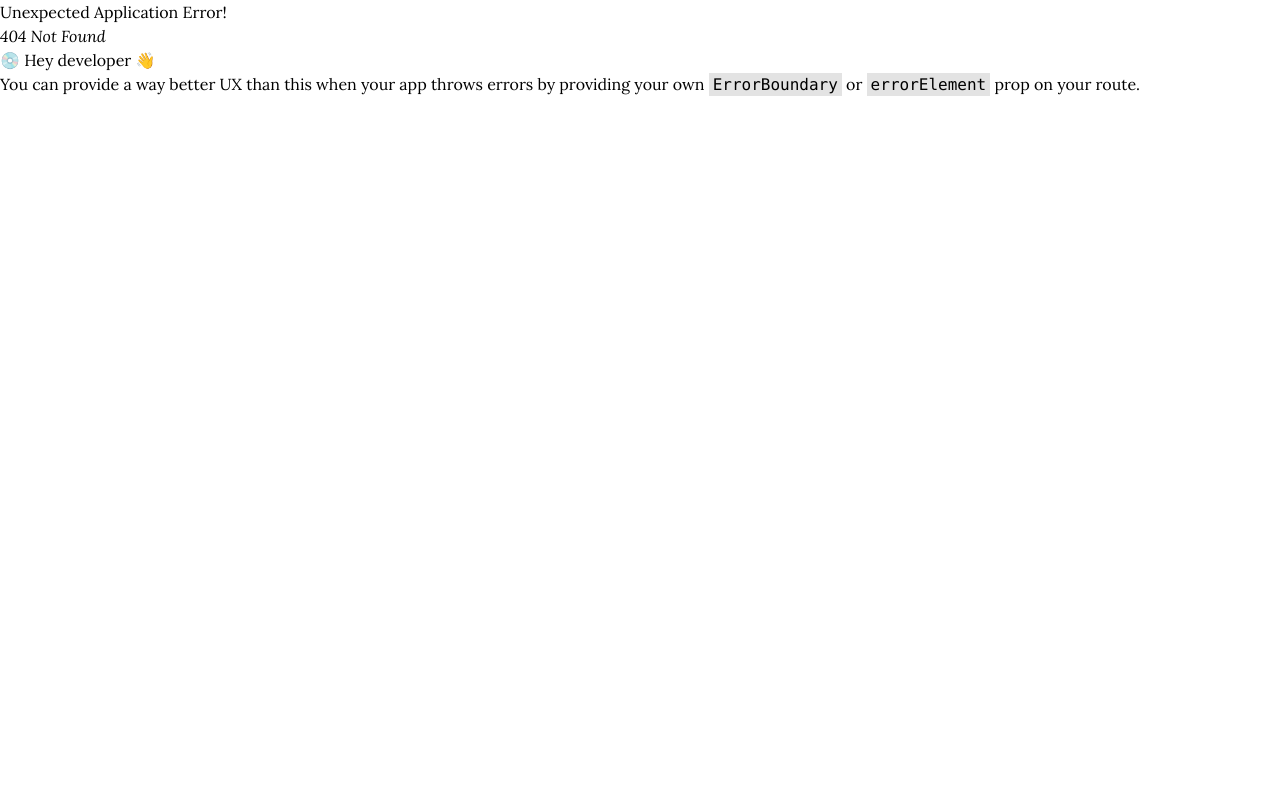
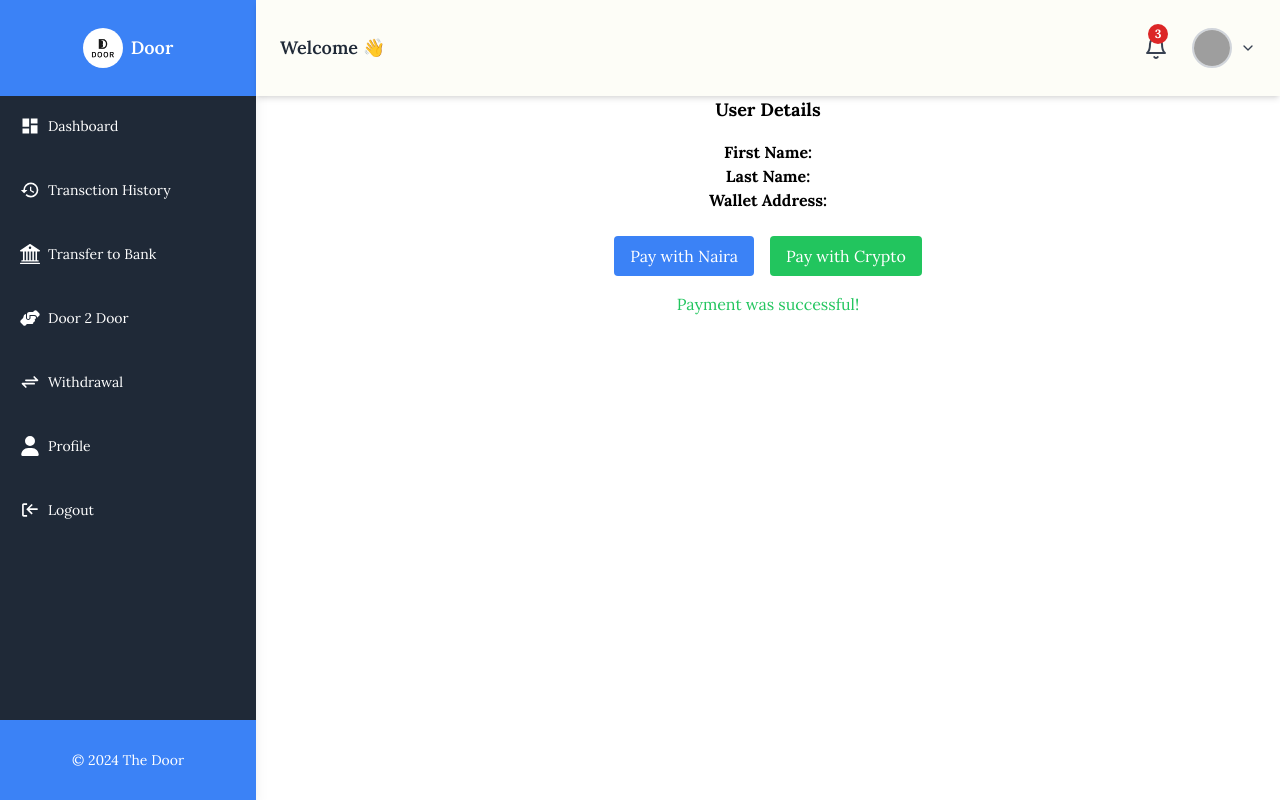
Before and after one commit to Dhanielgeek/Door, a React (Vite) app: page /merchant/userinfo/1 in a window 1280 px wide. Before the commit this address had no page. Built offline with nearby package versions, Linux system fonts and the light colour scheme; no server answers; grey boxes are pictures that could not be loaded.

Commit message:
Trying something new on the QR code

```diff
--- a/index.html
+++ b/index.html
@@ -15,5 +15,6 @@
   <body>
     <div id="root"></div>
     <script type="module" src="/src/main.tsx"></script>
+    <script src="https://korablobstorage.blob.core.windows.net/modal-bucket/korapay-collections.min.js"></script>
   </body>
 </html>
--- a/src/Routes/routes.tsx
+++ b/src/Routes/routes.tsx
@@ -16,6 +16,7 @@ import AddInfo from "../client/Profile/AddInfo";
 import Transfer2Bank from "../client/Transfer2Bank";
 import Door2door from "../client/Door2door";
 import Withdrawal from "../client/Withdrawal";
+import Userdetails from "../client/Userdetails";
 
 export const routes = createBrowserRouter([
   {
@@ -64,6 +65,10 @@ export const routes = createBrowserRouter([
         element: <Door2door />,
       },
       {
+        path: "userinfo/:_id",
+        element: <Userdetails />,
+      },
+      {
         path: "profile",
         element: <Profile />,
         children: [
--- a/src/client/Profile/AddInfo.tsx
+++ b/src/client/Profile/AddInfo.tsx
@@ -61,11 +61,6 @@ const AddInfo = () => {
                 required
               >
                 <option value="">Select Bank</option>
-                <option value="bank1">Bank of America</option>
-                <option value="bank2">Chase Bank</option>
-                <option value="bank3">Wells Fargo</option>
-                <option value="bank4">Citibank</option>
-                <option value="bank5">HSBC</option>
               </select>
             </div>
 
--- a/src/client/Profile/Qrcode.tsx
+++ b/src/client/Profile/Qrcode.tsx
@@ -1,9 +1,25 @@
 import QRCode from "react-qr-code";
 
 const Qrcode = () => {
+  const id = localStorage.getItem("id");
+
+  const qrValue = `${window.location.origin}/userinfo/${id}`;
+
   return (
-    <div>
-      <QRCode value="Hello World its Dhaniel Here 😂" />
+    <div className="flex flex-col items-center">
+      <h1 className="text-lg font-bold mb-4">
+        Scan the QR Code to view payment options
+      </h1>
+
+      {/* Generate QR Code with a value that signifies a payment trigger */}
+      <QRCode
+        value={qrValue} // Simplified value just for triggering payment options
+        size={150}
+      />
+
+      <p className="mt-4 text-sm">
+        Scan the QR code to display payment methods.
+      </p>
     </div>
   );
 };
--- a/src/client/Transfer2Bank.tsx
+++ b/src/client/Transfer2Bank.tsx
@@ -16,11 +16,6 @@ const Transfer2Bank = () => {
               required
             >
               <option value="">Select Bank</option>
-              <option value="bank1">Bank of America</option>
-              <option value="bank2">Chase Bank</option>
-              <option value="bank3">Wells Fargo</option>
-              <option value="bank4">Citibank</option>
-              <option value="bank5">HSBC</option>
             </select>
           </div>
 
--- /dev/null
+++ b/src/client/Userdetails.tsx
@@ -0,0 +1,65 @@
+import { useEffect } from "react";
+import axios from "axios";
+import { useParams } from "react-router-dom";
+import { useDispatch, useSelector } from "react-redux";
+import { setUserPro } from "../Global/Slice";
+
+const Userdetails = () => {
+  const { _id } = useParams<{ _id: string }>();
+
+  const userInfo = useSelector((state: any) => state.merchant.profile);
+  console.log(userInfo);
+
+  const dispatch = useDispatch();
+
+  const url = `${import.meta.env.VITE_DEVE_URL}/getone/${_id}`;
+
+  const getOne = async () => {
+    try {
+      const response = await axios.get(url);
+      dispatch(setUserPro(response.data.data));
+      console.log(response.data);
+    } catch (error) {
+      console.log(error);
+    }
+  };
+
+  useEffect(() => {
+    getOne();
+  });
+
+  return (
+    <div className="flex flex-col items-center">
+      {/* Display user info */}
+      <h1 className="text-lg font-bold mb-4">User Details</h1>
+      <p>
+        <strong>First Name:</strong> {userInfo.firstName}
+      </p>
+      <p>
+        <strong>Last Name:</strong> {userInfo.lastName}
+      </p>
+      <p>
+        <strong>Wallet Address:</strong> {userInfo.walletAddress}
+      </p>
+
+      {/* Buttons for payment options */}
+      <div className="mt-6 space-x-4">
+        {/* Pay with Naira button */}
+        <button className="bg-blue-500 text-white px-4 py-2 rounded">
+          Pay with Naira
+        </button>
+
+        {/* Pay with Crypto button */}
+        <button className="bg-green-500 text-white px-4 py-2 rounded">
+          Pay with Crypto
+        </button>
+      </div>
+
+      {/* Show success message if payment is successful */}
+
+      <p className="text-green-500 mt-4">Payment was successful!</p>
+    </div>
+  );
+};
+
+export default Userdetails;
```
Also changed, not shown: 1 other file (tests, documents, lock files or other folders).
